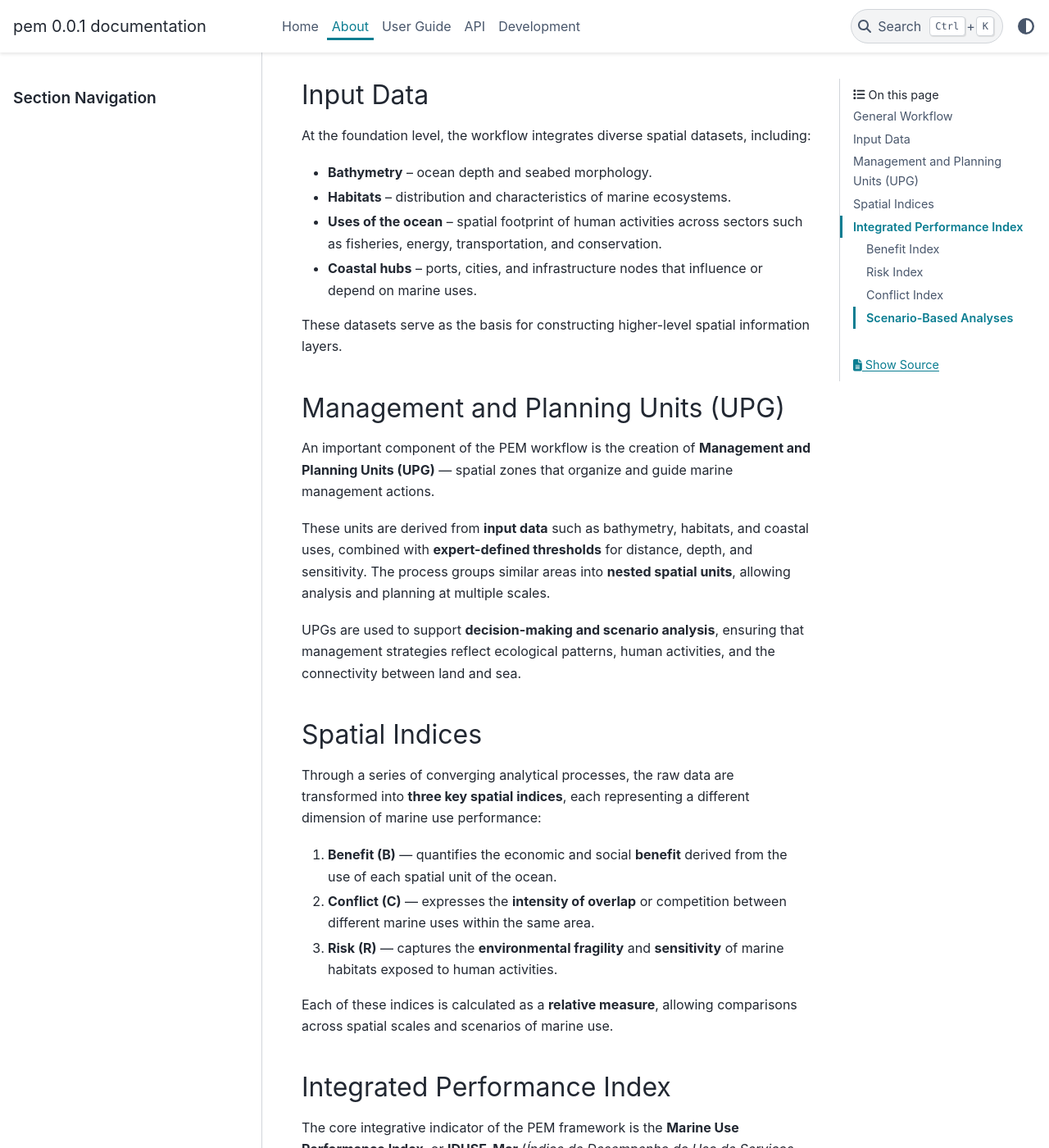
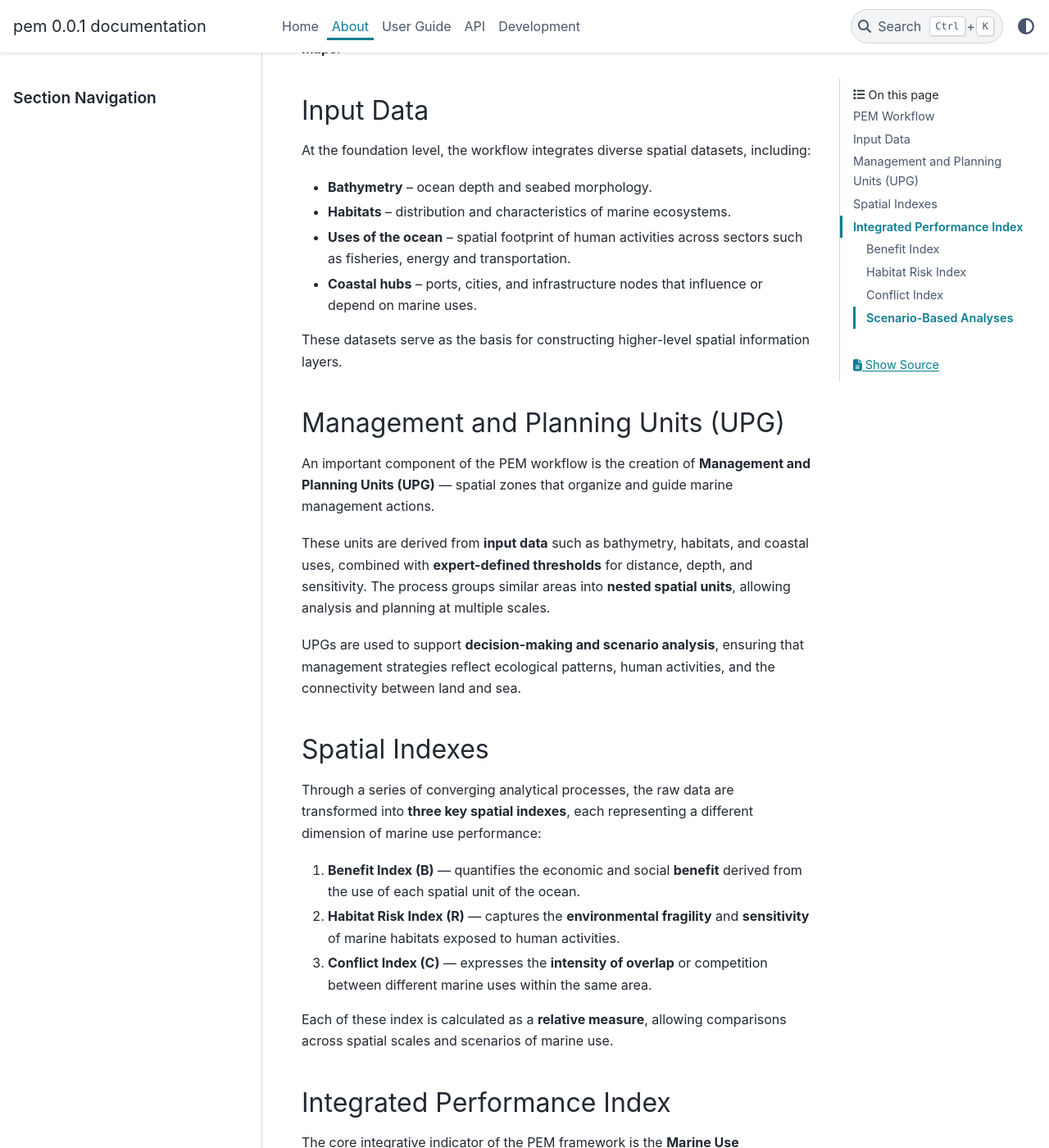
Before and after one commit to iporepos/pem, a Sphinx documentation site: the page built from docs/about.rst, in a window 1280 px wide and 1400 px high, scrolled down 840 px. Shown: the whole window at 82% size. Built offline with Sphinx 7.4.7 and the PyData theme 0.15.4, drawn with Linux system fonts in a browser that asks for light colours; some of the changed text lies outside the part shown.

Commit message:
improvements in docs

```diff
--- a/docs/about.rst
+++ b/docs/about.rst
@@ -21,12 +21,17 @@ available in this repository, which can be adapted for different regions and dat
 
    For implementation details see the :ref:`User Guide <usage>`
 
+.. _about_workflow:
 
-General Workflow
+PEM Workflow
 ============================================
 
-The **general workflow** represents the most abstract and reproducible component of the PEM method.
-It begins at a **zero level of information**, where only spatial data are available, and transforms these datasets into **spatially explicit indicators** and **decision-support maps**.
+The **PEM workflow** represents the most abstract and reproducible component of the PEM method.
+
+It begins at a **zero level of information**, where only spatial data are available, and
+transforms these datasets into **spatially explicit indicators** and **decision-support maps**.
+
+.. _about_input_data:
 
 Input Data
 ============================================
@@ -35,10 +40,12 @@ At the foundation level, the workflow integrates diverse spatial datasets, inclu
 
 * **Bathymetry** – ocean depth and seabed morphology.
 * **Habitats** – distribution and characteristics of marine ecosystems.
-* **Uses of the ocean** – spatial footprint of human activities across sectors such as fisheries, energy, transportation, and conservation.
+* **Uses of the ocean** – spatial footprint of human activities across sectors such as fisheries, energy and transportation.
 * **Coastal hubs** – ports, cities, and infrastructure nodes that influence or depend on marine uses.
 
 These datasets serve as the basis for constructing higher-level spatial information layers.
+
+.. _about_upg:
 
 Management and Planning Units (UPG)
 ============================================
@@ -53,17 +60,19 @@ The process groups similar areas into **nested spatial units**, allowing analysi
 UPGs are used to support **decision-making and scenario analysis**, ensuring that management strategies
 reflect ecological patterns, human activities, and the connectivity between land and sea.
 
-Spatial Indices
+.. _about_indexes:
+
+Spatial Indexes
 ============================================
 
 Through a series of converging analytical processes, the raw data are transformed into
-**three key spatial indices**, each representing a different dimension of marine use performance:
+**three key spatial indexes**, each representing a different dimension of marine use performance:
 
-1. **Benefit (B)** — quantifies the economic and social **benefit** derived from the use of each spatial unit of the ocean.
-2. **Conflict (C)** — expresses the **intensity of overlap** or competition between different marine uses within the same area.
-3. **Risk (R)** — captures the **environmental fragility** and **sensitivity** of marine habitats exposed to human activities.
+1. **Benefit Index (B)** — quantifies the economic and social **benefit** derived from the use of each spatial unit of the ocean.
+2. **Habitat Risk Index (R)** — captures the **environmental fragility** and **sensitivity** of marine habitats exposed to human activities.
+3. **Conflict Index (C)** — expresses the **intensity of overlap** or competition between different marine uses within the same area.
 
-Each of these indices is calculated as a **relative measure**, allowing
+Each of these index is calculated as a **relative measure**, allowing
 comparisons across spatial scales and scenarios of marine use.
 
 Integrated Performance Index
@@ -114,7 +123,7 @@ Each sectoral benefit :math:`B_j` is normalized such that:
     \sum_{i = 1}^{N} B_i = 1
 
 
-Risk Index
+Habitat Risk Index
 ---------------------------------------------
 
 **Risk (R)** — follows the conceptual structure of the *InVEST Habitat Risk* model,
```
Also changed, not shown: other parts of docs/about.rst (+1 -1 lines), docs/index.rst (+12 -13 lines).
